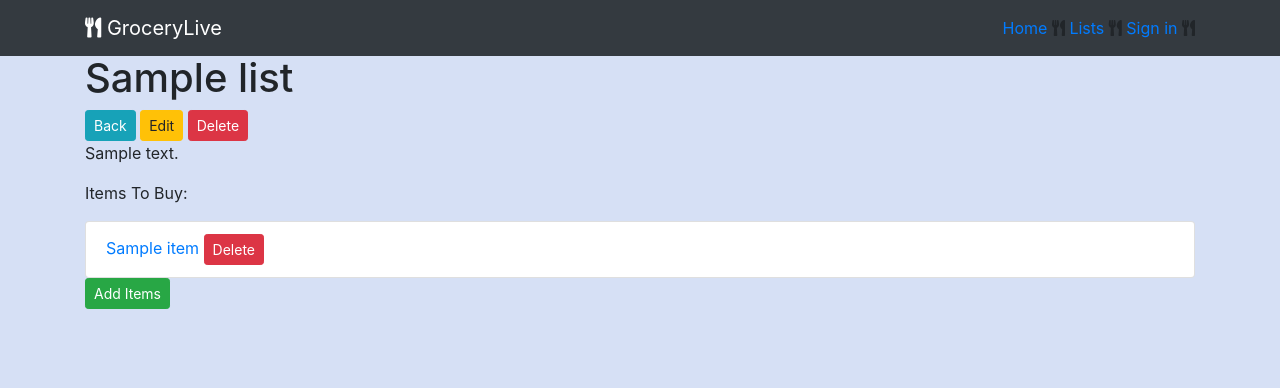
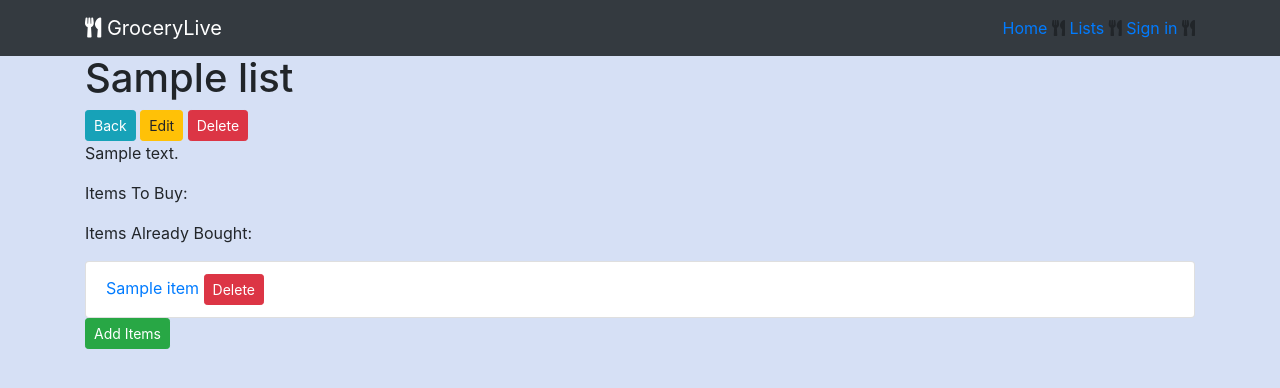
Before and after one commit to elizzzabethrae/grocery_list, a Node server app: page /lists/1 in a window 1280 px wide. Shown: the top 388 px of the page. Run offline with Node 20, Linux system fonts and the light colour scheme; tables that the repository leaves empty hold one stand-in row (values such as "Sample post"); some libraries are stand-ins or nearby versions.

Commit message:
list items not updating

```diff
--- a/src/routes/validation.js
+++ b/src/routes/validation.js
@@ -24,6 +24,7 @@ module.exports = {
     }
     const errors = req.validationErrors();
     if (errors) {
+      console.log(err);
       req.flash("error", errors);
       return res.redirect(req.headers.referer);
     } else {
--- a/src/views/items/edit.ejs
+++ b/src/views/items/edit.ejs
@@ -18,7 +18,7 @@
         </div>
         <div class="form-group">
           <label for="bought">Has this item been bought?</label>
-          <input value="<%= item.bought %>" type="checkbox" class="form-control" name="bought">Yes</input>
+          <input type="checkbox" class="form-control" name="bought"value="<%= item.bought %>" >Yes</input>
         </div>
         <button type="submit" class="btn btn-primary">Update</button>
       </form>
--- a/src/views/lists/index.ejs
+++ b/src/views/lists/index.ejs
@@ -14,11 +14,9 @@
 
       <ul class="list-group">
         <% lists.forEach((list) => { %>
-          <% if(currentUser.isOwner) { %>
           <li class="list-group-item">
             <a href="/lists/<%= list.id %>"> <%= list.title %> </a>
           </li>
-        <% } %>
         <% }) %>
       </ul>
 
--- a/src/views/lists/show.ejs
+++ b/src/views/lists/show.ejs
@@ -18,8 +18,8 @@
 
     <p>  Items To Buy: </p>
     <ul class="list-group">
-
       <% list.items.forEach((item) => { %>
+        <% if (item.bought == false) { %>
 
           <li class="list-group-item">
             <a href="/lists/<%= item.listId %>/items/<%= item.id %>/edit"> <%= item.name %> </a>
@@ -27,10 +27,26 @@
               <button type="submit" align="right" class="btn btn-danger btn-sm">Delete</button>
             </form>
           </li>
+          <% } %>
           <% }) %>
 
+    </ul>
+    <p>  Items Already Bought: </p>
+    <ul class="list-group">
+      <% list.items.forEach((item) => { %>
+        <% if (item.bought == true) { %>
 
-              </ul>
+          <li class="list-group-item">
+            <a href="/lists/<%= item.listId %>/items/<%= item.id %>/edit"> <%= item.name %> </a>
+            <form style="display:initial" align="right" action="/lists/<%= item.listId %>/items/<%= item.id %>/destroy" method="post">
+              <button type="submit" align="right" class="btn btn-danger btn-sm">Delete</button>
+            </form>
+          </li>
+          <% } %>
+          <% }) %>
+
+    </ul>
+
 
         <a href="/lists/<%= list.id %>/items/new" class="btn btn-success btn-sm">Add Items</a>
 
```
